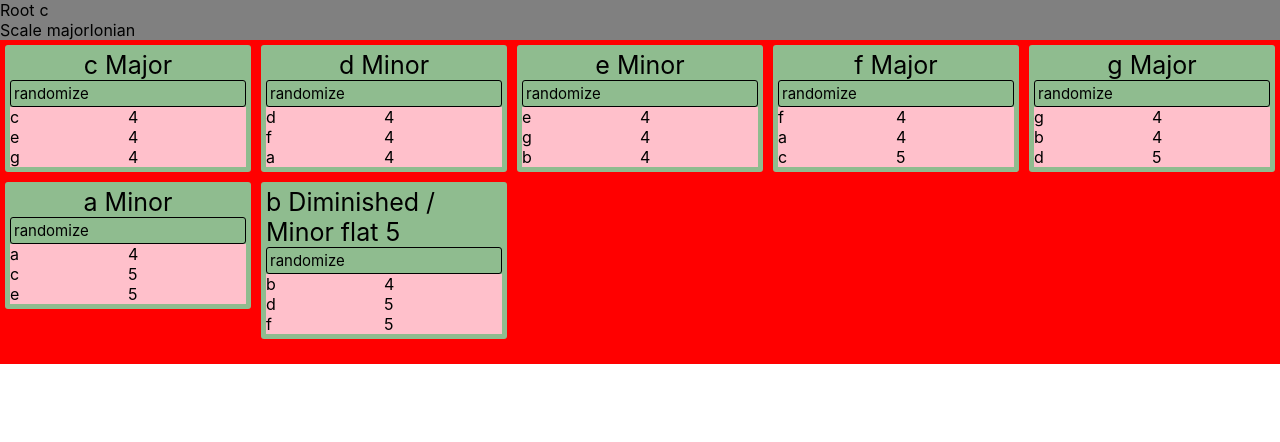
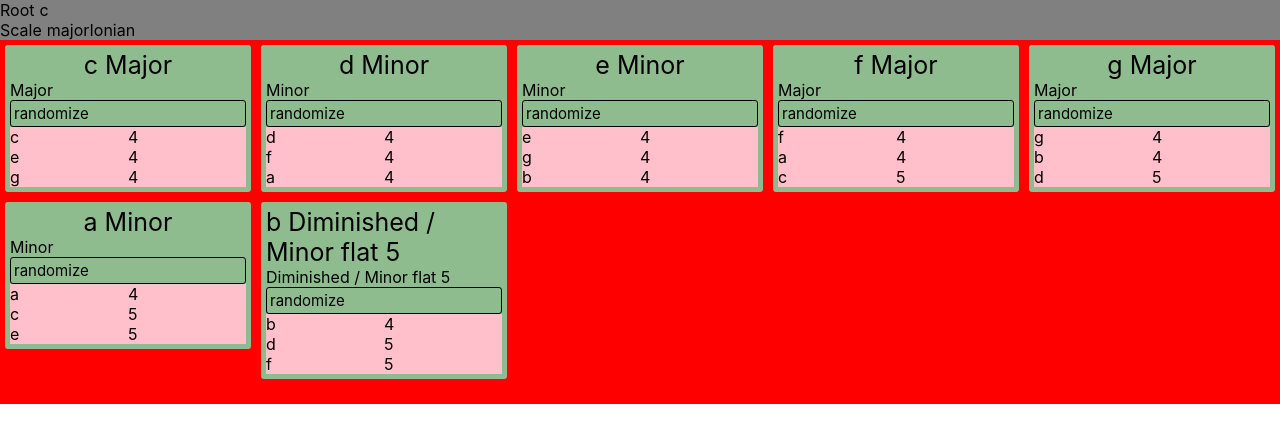
Before and after one commit to jasonmcaffee/chordical-plugin, a React app in the folder chordical-plugin-ui/: page /#autochorder in a window 1280 px wide. Shown: the top 442 px of the page. Built offline with nearby package versions, Linux system fonts and the light colour scheme.

Commit message:
chord type options select working.

```diff
--- a/chordical-plugin-ui/src/components/autochorder/ChordCard.tsx
+++ b/chordical-plugin-ui/src/components/autochorder/ChordCard.tsx
@@ -1,4 +1,4 @@
-import React from 'react';
+import React, {useEffect, useState} from 'react';
 import {IChord} from "../../models/music/IChord";
 import '../../style/components/autochorder/chord-card.scss';
 import autochorder from '../../services/pages/autochorder';
@@ -9,11 +9,14 @@ import {ISelectOption} from "../../models/view/common/ISelectOption";
 import Button from "../common/Button";
 
 export default function ChordCard({chord, viewModel}: {chord: IChord, viewModel: IAutochorderPageViewModel}){
+  const chordTypeOptions = autochorder.getChordTypeSelectOptions({chordRootNote: chord.rootNote});
+  const currentlySelectChordTypeOption = chordTypeOptions.find(c => c.label === chord.type.toString());
 
   const key = chord.id;
   return <div key={key} className="chord-card">
     <div className="details">
       <div className="label" onMouseDown={() => autochorder.playChord({chord})} onMouseUp={() => autochorder.stopChord({chord})}>{chord.label}</div>
+      <Select currentlySelectedOption={currentlySelectChordTypeOption} options={chordTypeOptions} onChange={(o) => autochorder.changeChordType({chord, newChordType: o.value})}/>
     </div>
     <div className="notes">
       <Button label={"randomize"} onClick={() => { autochorder.randomizeNoteVoicingForChordAndSample({chord}); } }/>
@@ -29,7 +32,7 @@ function createSelectForEachNoteInChord({chord, viewModel}: {chord: IChord, view
 function createSelectForNote({note, chord, viewModel}: {note: IPredefinedNote, chord: IChord, viewModel: IAutochorderPageViewModel}){
   const selectOptionForNote = viewModel.noteSelectOptions.find(s => s.value === note.noteSymbol);
   const selectedOptionForOctave = viewModel.octaveOptions.find(o => o.value === note.octave);
-  console.error(`chord is:`, chord, selectedOptionForOctave);
+  // console.error(`chord is:`, chord, selectedOptionForOctave);
   return <div className="note-and-octave">
     <Select options={viewModel.noteSelectOptions} onChange={(option)=> autochorder.changeNoteSymbol({note, chord, newNoteSymbol: option.value})} currentlySelectedOption={selectOptionForNote}/>
     <Select options={viewModel.octaveOptions} onChange={(option)=> autochorder.changeNoteOctave({note, chord, newNoteOctave: option.value})} currentlySelectedOption={selectedOptionForOctave}/>
--- a/chordical-plugin-ui/src/services/music/chords.ts
+++ b/chordical-plugin-ui/src/services/music/chords.ts
@@ -3,6 +3,7 @@ import {ScaleTypesEnum} from "../../models/music/scales";
 import {NoteSymbolTypes} from "../../models/music/INote";
 import {ChordTypes, IChord} from "../../models/music/IChord";
 import {IPredefinedNote} from "./predefinedNotes";
+import {ISelectOption} from "../../models/view/common/ISelectOption";
 
 //patterns can be strings, so we can indicate when to sharpen 's' or flatten 'b' a note
 const _3b = '3b';
@@ -79,11 +80,11 @@ export interface IBuildChordParam extends IBuildChordTypeParam{
 }
 
 function buildChord({type='Major', rootNote='c', octave=3, pattern=[], id=generateRandomId(), label=`${rootNote} ${type}`}: Partial<IBuildChordParam>){
-  console.log('buildChord called for ', type, rootNote, octave, pattern);
+  // console.log('buildChord called for ', type, rootNote, octave, pattern);
   const majorScaleNotes = getMajorScaleNotes({rootNote, octave});
-  console.log('majorScaleNotes', majorScaleNotes);
+  // console.log('majorScaleNotes', majorScaleNotes);
   const notes = getNotesFromPattern({pattern, notes: majorScaleNotes});
-  console.log('notes', notes);
+  // console.log('notes', notes);
   const chord: IChord = {
     id,
     label,
@@ -177,59 +178,60 @@ export interface IChordOption{
   name: ChordTypes,
 }
 
-export const chordOptions: IChordOption[] = [
-  {value:"major",name:"Major"} ,
-  {value:"minor",name:"Minor"},
-  {value:"major7th",name:"Major 7th"},
-  {value:"minor7th",name:"Minor 7th"},
-  {value:"minorMajor7th",name:"Minor Major 7th"},
-  {value:"sustained4",name:"Sustained 4"},
-  {value:"sustained2",name:"Sustained 2"},
-  {value:"_6",name:"6"},
-  {value:"minor6",name:"Minor 6"},
-  {value:"_9",name:"9"},
-  {value:"minor9",name:"Minor 9"},
-  {value:"major9",name:"Major 9"},
-  {value:"minorMajor9",name:"Minor Major 9"},
-  {value:"_11",name:"11"},
-  {value:"minor11",name:"Minor 11"},
-  {value:"major11",name:"Major 11"},
-  {value:"minorMajor11",name:"Minor Major 11"},
-  {value:"_13",name:"13"},
-  {value:"minor13",name:"Minor 13"},
-  {value:"major13",name:"Major 13"},
-  {value:"minorMajor13",name:"Minor Major 13"},
-  {value:"add9",name:"Add 9"},
-  {value:"minorAdd9",name:"Minor Add 9"},
-  {value:"_6add9",name:"6 Add 9"},
-  {value:"minor6add9",name:"Minor 6 Add 9"},
-  {value:"dominant7thAdd11",name:"Dominant 7th Add 11"},
-  {value:"major7thAdd11",name:"Major 7th Add 11"},
-  {value:"minor7thAdd11",name:"Minor 7th Add 11"},
-  {value:"minorMajor7thAdd11",name:"Minor Major 7th Add 11"},
-  {value:"dominant7thAdd13",name:"Dominant 7th Add 13"},
-  {value:"major7thAdd13",name:"Major 7th Add 13"},
-  {value:"minor7thAdd13",name:"Minor 7th Add 13"},
-  {value:"minorMajor7thAdd13",name:"Minor Major 7th Add 13"},
-  {value:"minorflat5",name:"Diminished / Minor flat 5"},
-  {value:"_7flat5",name:"7 flat 5"},
-  {value:"_7sharp5",name:"7 sharp 5"},
-  {value:"_7flat9",name:"7 flat 9"},
-  {value:"_7sharp9",name:"7 sharp 9"},
-  {value:"_7sharp5flat9",name:"7 sharp 5 flat 9"},
-  {value:"minor7flat5",name:"Minor 7 flat 5"},
-  {value:"minor7sharp5",name:"Minor 7 sharp 5"},
-  {value:"minor7flat9",name:"Minor 7 flat 9"},
-  {value:"_9sharp11",name:"9 sharp 11"},
-  {value:"_9flat13",name:"9 flat 13"},
-  {value:"_6sustained4",name:"6 sustained 4"},
-  {value:"_7sustained4",name:"7 sustained 4"},
-  {value:"major7thsustained4",name:"Major 7th sustained 4"},
-  {value:"_9sustained4",name:"9 sustained 4"},
-  {value:"major9thsustained4",name:"Major 9th sustained 4"},
-  {value:"root",name:"Root"},
-  {value:"dyad1and5",name:"Dyad: 1 & 5"},
-  {value:"dyad1and3",name:"Dyad: 1 & 3"},
+
+export const chordOptions: ISelectOption<string>[] = [
+  {value:"major",label:"Major"} ,
+  {value:"minor",label:"Minor"},
+  {value:"major7th",label:"Major 7th"},
+  {value:"minor7th",label:"Minor 7th"},
+  {value:"minorMajor7th",label:"Minor Major 7th"},
+  {value:"sustained4",label:"Sustained 4"},
+  {value:"sustained2",label:"Sustained 2"},
+  {value:"_6",label:"6"},
+  {value:"minor6",label:"Minor 6"},
+  {value:"_9",label:"9"},
+  {value:"minor9",label:"Minor 9"},
+  {value:"major9",label:"Major 9"},
+  {value:"minorMajor9",label:"Minor Major 9"},
+  {value:"_11",label:"11"},
+  {value:"minor11",label:"Minor 11"},
+  {value:"major11",label:"Major 11"},
+  {value:"minorMajor11",label:"Minor Major 11"},
+  {value:"_13",label:"13"},
+  {value:"minor13",label:"Minor 13"},
+  {value:"major13",label:"Major 13"},
+  {value:"minorMajor13",label:"Minor Major 13"},
+  {value:"add9",label:"Add 9"},
+  {value:"minorAdd9",label:"Minor Add 9"},
+  {value:"_6add9",label:"6 Add 9"},
+  {value:"minor6add9",label:"Minor 6 Add 9"},
+  {value:"dominant7thAdd11",label:"Dominant 7th Add 11"},
+  {value:"major7thAdd11",label:"Major 7th Add 11"},
+  {value:"minor7thAdd11",label:"Minor 7th Add 11"},
+  {value:"minorMajor7thAdd11",label:"Minor Major 7th Add 11"},
+  {value:"dominant7thAdd13",label:"Dominant 7th Add 13"},
+  {value:"major7thAdd13",label:"Major 7th Add 13"},
+  {value:"minor7thAdd13",label:"Minor 7th Add 13"},
+  {value:"minorMajor7thAdd13",label:"Minor Major 7th Add 13"},
+  {value:"minorflat5",label:"Diminished / Minor flat 5"},
+  {value:"_7flat5",label:"7 flat 5"},
+  {value:"_7sharp5",label:"7 sharp 5"},
+  {value:"_7flat9",label:"7 flat 9"},
+  {value:"_7sharp9",label:"7 sharp 9"},
+  {value:"_7sharp5flat9",label:"7 sharp 5 flat 9"},
+  {value:"minor7flat5",label:"Minor 7 flat 5"},
+  {value:"minor7sharp5",label:"Minor 7 sharp 5"},
+  {value:"minor7flat9",label:"Minor 7 flat 9"},
+  {value:"_9sharp11",label:"9 sharp 11"},
+  {value:"_9flat13",label:"9 flat 13"},
+  {value:"_6sustained4",label:"6 sustained 4"},
+  {value:"_7sustained4",label:"7 sustained 4"},
+  {value:"major7thsustained4",label:"Major 7th sustained 4"},
+  {value:"_9sustained4",label:"9 sustained 4"},
+  {value:"major9thsustained4",label:"Major 9th sustained 4"},
+  {value:"root",label:"Root"},
+  {value:"dyad1and5",label:"Dyad: 1 & 5"},
+  {value:"dyad1and3",label:"Dyad: 1 & 3"},
 ];
 
 
@@ -244,7 +246,7 @@ export const chordOptions: IChordOption[] = [
 export function getChordOptions({rootNote, scale, chordRootNote,}: {scale: ScaleTypesEnum, rootNote: NoteSymbolTypes, chordRootNote: NoteSymbolTypes}){
   console.log(`getting chord options for rootNote: ${rootNote} scale: ${scale} chordRootNote: ${chordRootNote}`);
   if(rootNote === undefined || scale === undefined){ return chordOptions; }
-  const options = [];
+  const options: ISelectOption<string>[] = [];
   //iterate over each option, generate the chord, then see if all notes of chord are in scale.
   //@ts-ignore
   const allChordsForChordRootNote = Object.keys(chordFuncs).map(funcName=>chordFuncs[funcName]({rootNote: chordRootNote, octave: 3}));
@@ -256,8 +258,8 @@ export function getChordOptions({rootNote, scale, chordRootNote,}: {scale: Scale
     if(doAllNotesForChordExistInScale){ //the generated chord only has notes that belong to the key.
       //find the option and add it to our result.
       // console.error(`chord options: `, chordOptions);
-      const optionThatMatchesChordType = chordOptions.find(co => co.name === chordForChordRootNote.type);
-      console.error(`matching optionThatMatchesChordType: `, optionThatMatchesChordType);
+      const optionThatMatchesChordType = chordOptions.find(co => co.label === chordForChordRootNote.type);
+      // console.error(`matching optionThatMatchesChordType: `, optionThatMatchesChordType);
       if(optionThatMatchesChordType !== undefined){
         options.push(optionThatMatchesChordType);
       }else{
--- a/chordical-plugin-ui/src/services/pages/autochorder.ts
+++ b/chordical-plugin-ui/src/services/pages/autochorder.ts
@@ -120,8 +120,8 @@ class Autochorder{
     }
   }
 
-  getChordOptionsForChordTypesInKey({rootNote=this.viewModel.autoChorderPreset.selectedKey.rootNote, scale=this.viewModel.autoChorderPreset.selectedKey.scale, chordRootNote='c'}: {rootNote?: NoteSymbolTypes, scale?: ScaleTypesEnum, chordRootNote?: NoteSymbolTypes}){
-    const options = getChordOptions({rootNote, scale, chordRootNote});
+  getChordTypeSelectOptions({rootNote=this.viewModel.autoChorderPreset.selectedKey.rootNote, scale=this.viewModel.autoChorderPreset.selectedKey.scale, chordRootNote='c'}: {rootNote?: NoteSymbolTypes, scale?: ScaleTypesEnum, chordRootNote?: NoteSymbolTypes}){
+    const options: ISelectOption<string>[] = getChordOptions({rootNote, scale, chordRootNote});
     console.debug(`options for chords in key: `, options, scale, rootNote);
     return options;
   }
@@ -199,9 +199,7 @@ class Autochorder{
     newChord.id = id; //keep the same id so ui component knows when it's chord has been updated.
     //replace in chords
     chords[chordBeingModifiedIndex] = newChord;
-    //tell the ChordCell ui to use the new chord and refresh
-    // trigger(chordChanged, {chord: newChord});
-    this.emitChange();
+    this.updateSlotAndEmitChange({chord: newChord});
   }
 
   changeChordRootNote({chord, newRootNote, chords=this.viewModel.autoChorderPreset.chords, }: {chord: IChord, newRootNote: NoteSymbolTypes, chords?: IChord[]}){
@@ -211,7 +209,7 @@ class Autochorder{
     const chordBeingModified = chords[chordBeingModifiedIndex];
     //create a new chord.
     const {id, octave, type} = chordBeingModified;
-    const option = chordOptions.find(c=>c.name === type); //this leads you to be able to create a chord type for chord root that doesnt exist in scale.
+    const option = chordOptions.find(c=>c.label === type); //this leads you to be able to create a chord type for chord root that doesnt exist in scale.
     if(!option){ return console.error('chord option not found for type', type); }
     const functionName = option.value;
     //@ts-ignore
```
